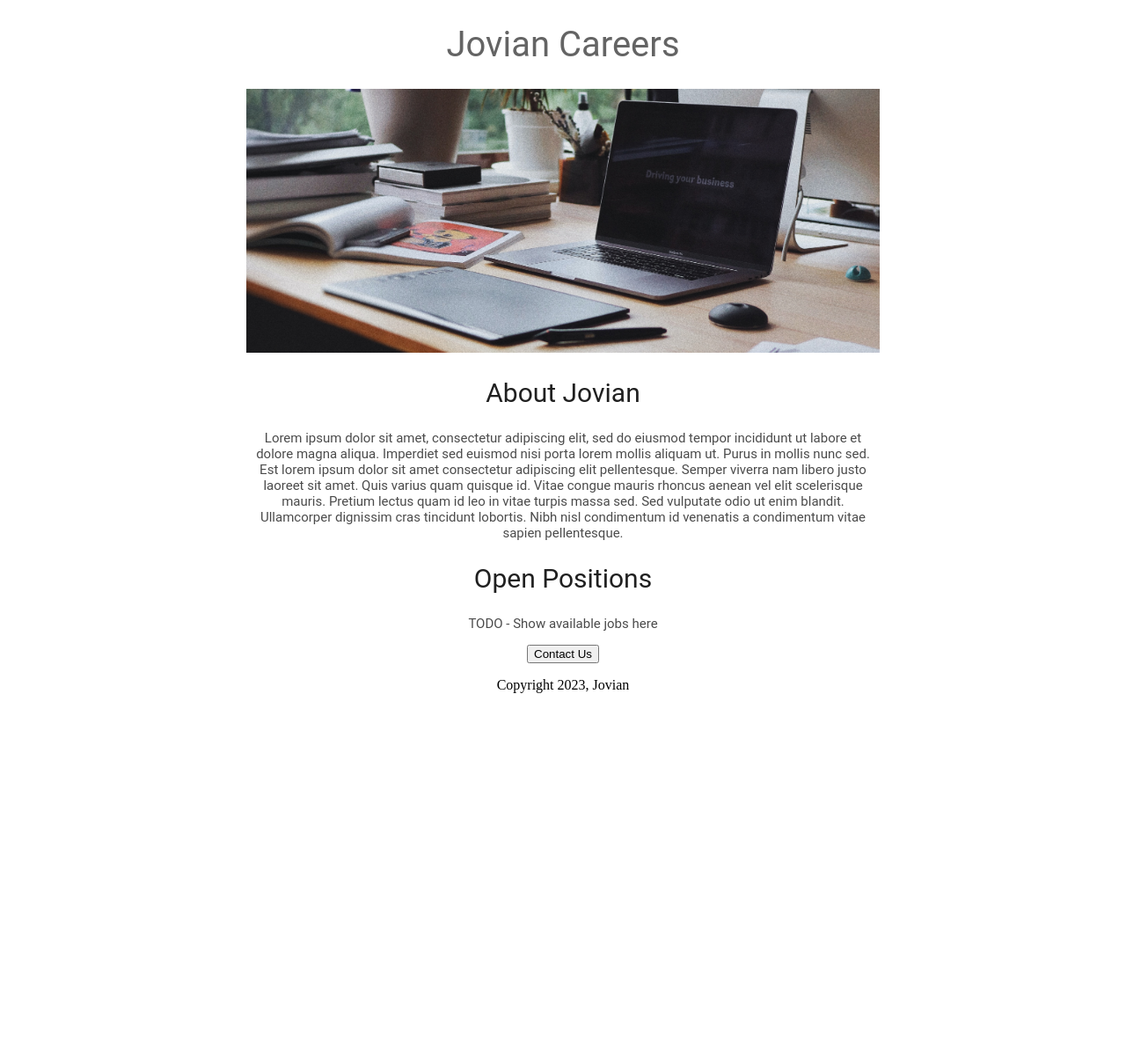
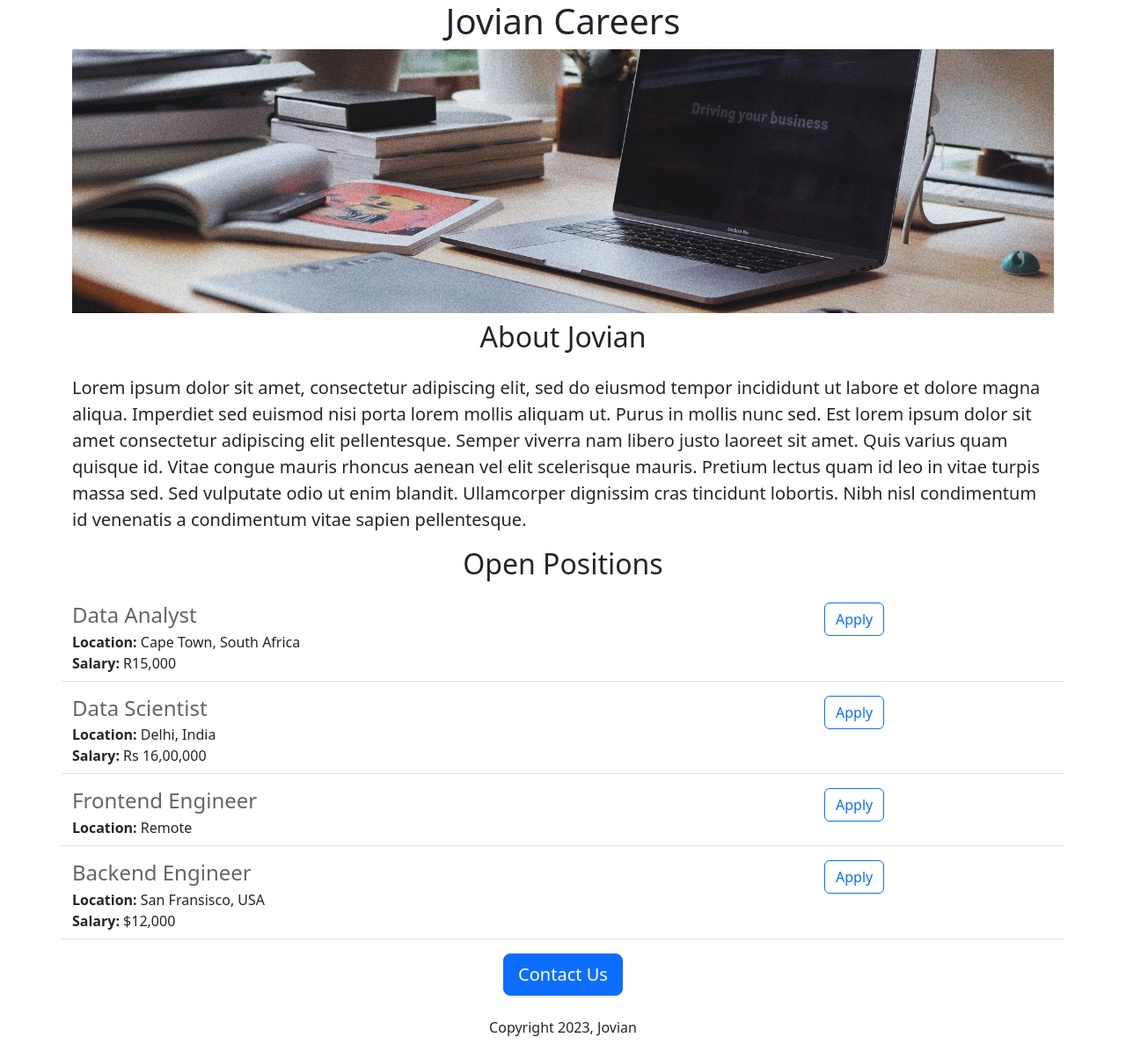
Before and after one commit to Junaidadams/Jovian-careers-website-v2, a Flask app: page / in a window 1280 px wide. Shown: the whole page at 88% size. Before the commit the page ends 788 px from the top, so only its background shows below. Run offline with Flask 3, Linux system fonts and the light colour scheme.

Commit message:
Added dynamic data and api route

```diff
--- a/app.py
+++ b/app.py
@@ -1,11 +1,41 @@
-from flask import Flask, render_template
+from flask import Flask, render_template, jsonify
 
 app = Flask(__name__)
 
+JOBS = [
+    {
+        "id": 1,
+        "title": "Data Analyst",
+        "location": "Cape Town, South Africa",
+        "salary": "R15,000",
+    },
+    {
+        "id": 2,
+        "title": "Data Scientist",
+        "location": "Delhi, India",
+        "salary": "Rs 16,00,000",
+    },
+    {
+        "id": 3,
+        "title": "Frontend Engineer",
+        "location": "Remote",
+    },
+    {   "id": 4,
+        "title": "Backend Engineer",
+        "location": "San Fransisco, USA",
+        "salary": "$12,000",
+    }
+
+]
+
 @app.route("/")
 def hello_world():
-    return render_template('home.html')
+    return render_template('home.html',
+                           jobs=JOBS,
+                           company_name="Jovian")
+@app.route("/api/jobs")
+def list_jobs():
+    return jsonify(JOBS)
 
-print(__name__)
 if __name__ == "__main__":
     app.run("0.0.0.0", debug = True)
--- a/templates/home.html
+++ b/templates/home.html
@@ -3,57 +3,36 @@
 <head>
     <meta charset="UTF-8">
     <meta name="viewport" content="width=device-width, initial-scale=1.0">
+    <link href="https://cdn.jsdelivr.net/npm/bootstrap@5.3.0/dist/css/bootstrap.min.css" rel="stylesheet" integrity="sha384-9ndCyUaIbzAi2FUVXJi0CjmCapSmO7SnpJef0486qhLnuZ2cdeRhO02iuK6FUUVM" crossorigin="anonymous">
     <style>
-        h1 {
-            font-size: 40px;
-            font-family: Roboto;
-            font-weight: normal;
-            color: rgb(100, 100, 100);
-            text-align: center;
-        }
-        h2 {
-            font-size: 30px;
-            font-family: Roboto;
-            font-weight: normal;
-            color: rgb(32, 32, 32);
-            text-align: center;
-        }
-        #banner {
-            width: 100%;
-            height: 300px;
-            object-fit: cover;
-        }
-        .bodytext {
-            font-size: 15px;
-            font-family: Roboto;
-            font-weight: normal;
-            color: rgb(75, 75, 75);
-            text-align: center;
-        }
-        #container {
-            max-width: 720px;
-            margin: 0 auto 0 auto;
-        }
+    #banner {
+        height: 300px;
+        width: 100%;
+    }
     </style>
     <title>Jovian Jobs</title>
 </head>
 <body>
-    <div id ="container">
-    <h1>Jovian Careers</h1>
-    <img id="banner" src ="http://127.0.0.1:5000/static/banner.jpg" height = "320">
+    <div class="container">
+    <h1 class= "text-center">{{company_name}} Careers</h1>
+    <img class ="img-fluid" id="banner" src ="http://127.0.0.1:5000/static/banner.jpg" height = "320" style="object-fit: cover;">
 
-    <h2>About Jovian</h2>
+    <h2 class = "text-center mt-2 mb-4">About Jovian</h2>
 
-    <p class= "bodytext">
+    <p class = "lead">
         Lorem ipsum dolor sit amet, consectetur adipiscing elit, sed do eiusmod tempor incididunt ut labore et dolore magna aliqua. Imperdiet sed euismod nisi porta lorem mollis aliquam ut. Purus in mollis nunc sed. Est lorem ipsum dolor sit amet consectetur adipiscing elit pellentesque. Semper viverra nam libero justo laoreet sit amet. Quis varius quam quisque id. Vitae congue mauris rhoncus aenean vel elit scelerisque mauris. Pretium lectus quam id leo in vitae turpis massa sed. Sed vulputate odio ut enim blandit. Ullamcorper dignissim cras tincidunt lobortis. Nibh nisl condimentum id venenatis a condimentum vitae sapien pellentesque.
     </p>
 
-    <h2>Open Positions</h2>
+    <h2 class="text-center mt-2 mb-4">Open Positions</h2>
 
-    <p class= "bodytext">TODO - Show available jobs here</p>
-    <div style="text-align: center;">
-    <button>Contact Us</button>
-        <p>Copyright 2023, Jovian</p>
+    <div>
+        {% for jobs in jobs %}
+            {% include "jobitem.html" %}
+        {% endfor %}
+    </div>
+    <div class= "text-center">
+    <button class="btn btn-primary btn-lg">Contact Us</button>
+        <p class= "mt-4">Copyright 2023, Jovian</p>
     </div>
     </div>
 </body>
--- /dev/null
+++ b/templates/jobitem.html
@@ -0,0 +1,18 @@
+<div class="border-bottom row" style="margin-bottom: 16px; padding-bottom: 8px;">
+    <div class="col-9">
+        <h4 style = "color:rgb(100,100,100); margin-bottom:4px;">
+            {{ jobs["title"] }}
+        </h4>
+        <div>
+            <b>Location:</b> {{ jobs["location"] }}
+        </div>
+        {% if "salary" in jobs %}
+        <div>
+            <b>Salary:</b> {{ jobs["salary"] }}
+        </div>
+        {% endif %}
+    </div>
+    <div class="col-3">
+        <button type="button" class="btn btn-outline-primary">Apply</button>
+    </div>
+</div>
```
